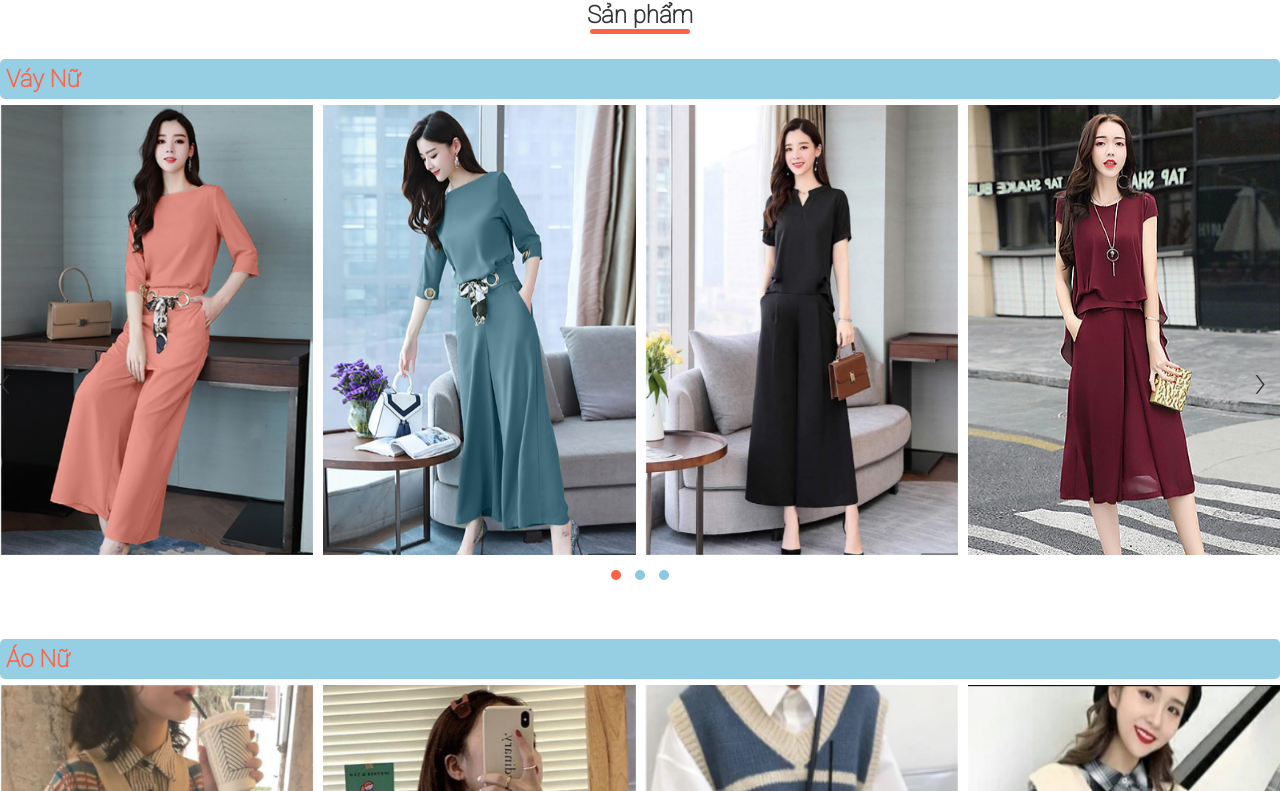
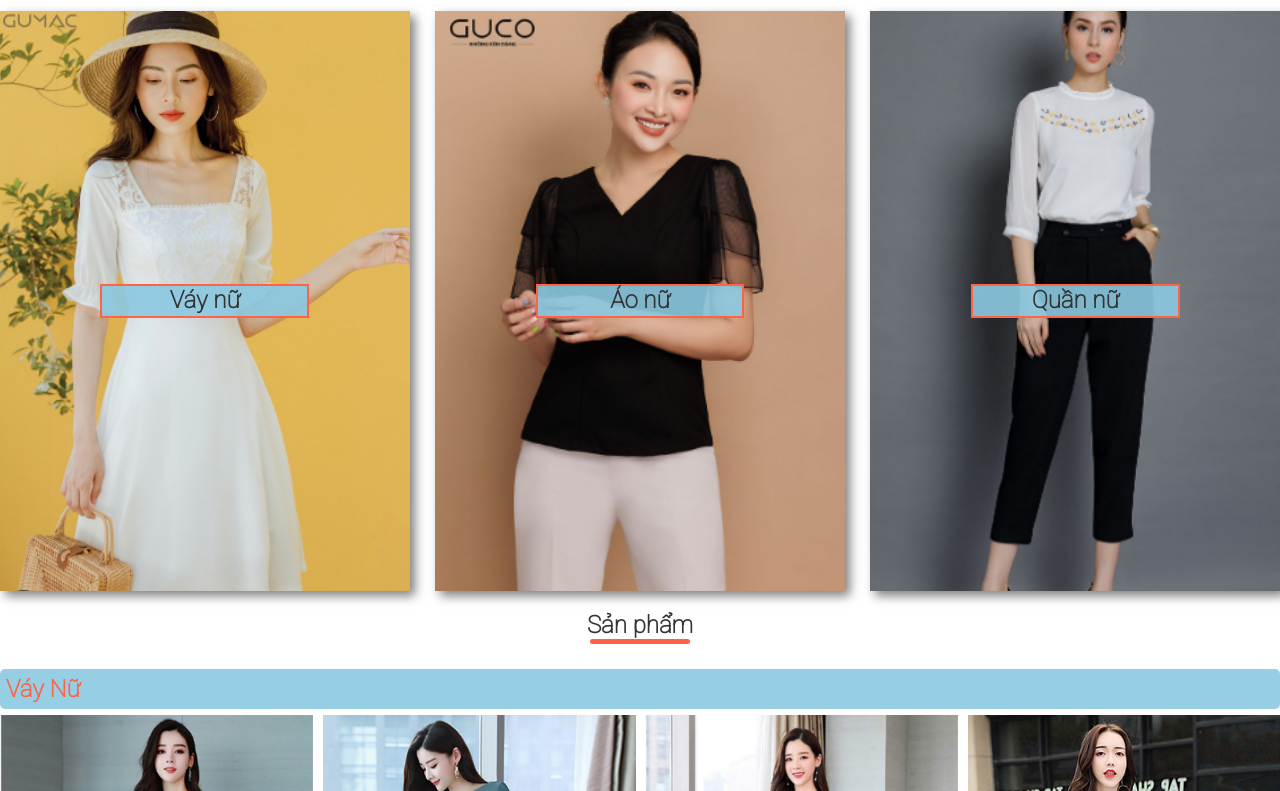
Before and after one commit to thuansmile2479/web_thoitrang, a plain HTML site: page index.html in a window 1280 px wide. Shown: the part 819-1610 px from the top of the page. Drawn offline with nearby package versions, Linux system fonts and the light colour scheme.

Commit message:
B4: category

```diff
--- a/index.html
+++ b/index.html
@@ -72,6 +72,24 @@
                 </div>
             </div>
         </div>
+    </section>
+    <section class="category">
+       <div class="container">
+        <div class="category-content row">
+            <div class="category-item ">
+                <img src="images/cate01.png" alt="">
+                <h2>Váy nữ</h2>
+            </div>
+            <div class="category-item">
+                <img src="images/cate02.png" alt="">
+                <h2>Áo nữ</h2>
+            </div>
+            <div class="category-item">
+                <img src="images/cate03.png" alt="">
+                <h2>Quần nữ</h2>
+            </div>
+        </div>
+       </div>
     </section>
     <section class="product">
        <div class="container">
--- a/style.css
+++ b/style.css
@@ -113,6 +113,47 @@
     cursor: pointer;
     color: white;
 }
+/* -------------------------category------------------------ */
+.category{
+    margin-top: 30px;
+}
+.category-content{
+    justify-content: space-between;
+}
+.category-item{
+    width: 32%;
+    height: 580px;
+    position: relative;
+    box-shadow: 5px 5px 10px rgba(0, 0, 0, 0.5);
+    display: flex;
+    align-items: center;
+    justify-content: center;
+    cursor: pointer;
+}
+.category-item:first-child:hover h2{
+    background-color: rgb(225,185,89);
+}
+.category-item:nth-child(2):hover h2{
+    background-color: rgb(190,151,120);
+}
+.category-item:nth-child(3):hover h2{
+    background-color: rgb(108,113,119);
+}
+.category-item h2{
+    position: absolute;
+    height: 30px;
+    width: 50%;
+    background-color: rgba(139, 201, 226, 0.9);
+    text-align: center;
+    border: 2px solid tomato;
+    transition: all 0.3s ease;
+}
+.category-item img{
+    width: 100%;
+    height: 100%;
+    object-fit: cover;
+    position: absolute;
+}
 /* -------------------------product------------------------- */
 .container{
     max-width: 1424px;
```
Also changed, not shown: images/cate01.png (added), images/cate02.png (added), images/cate03.png (added).
